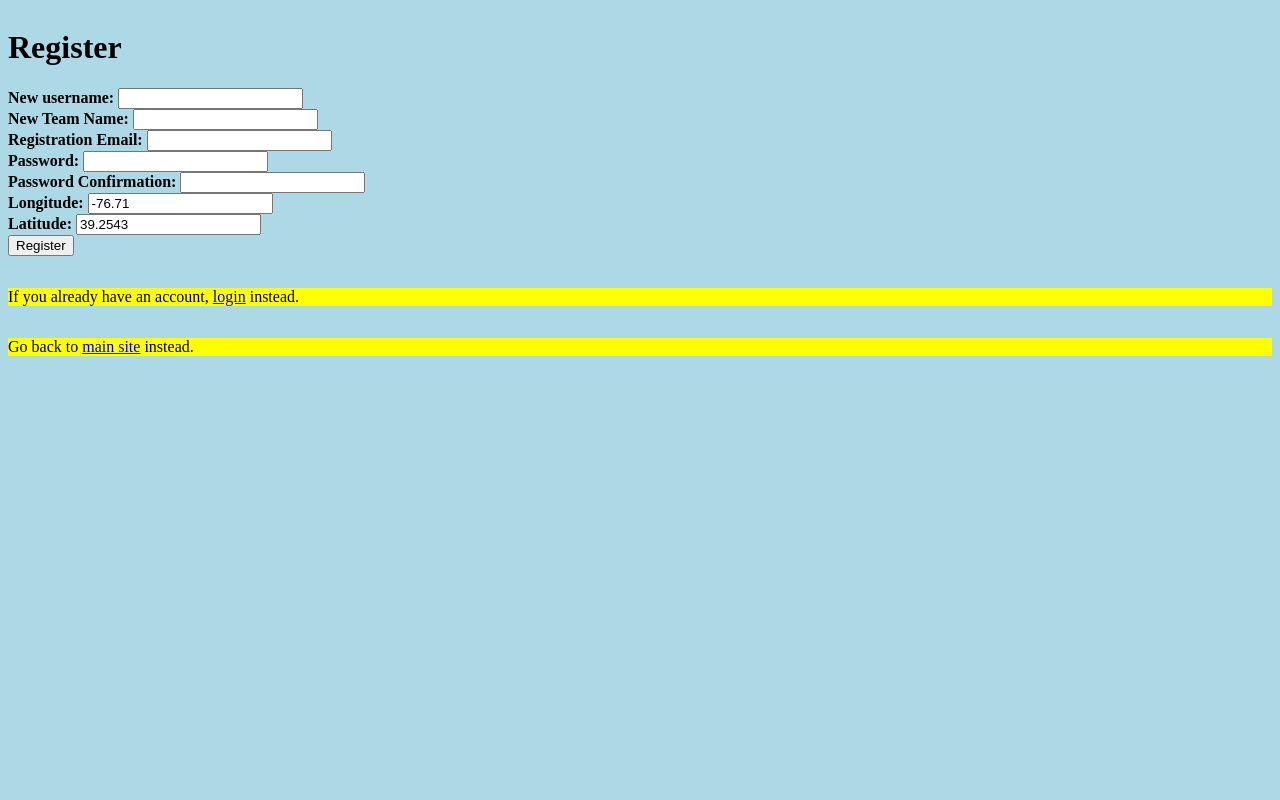
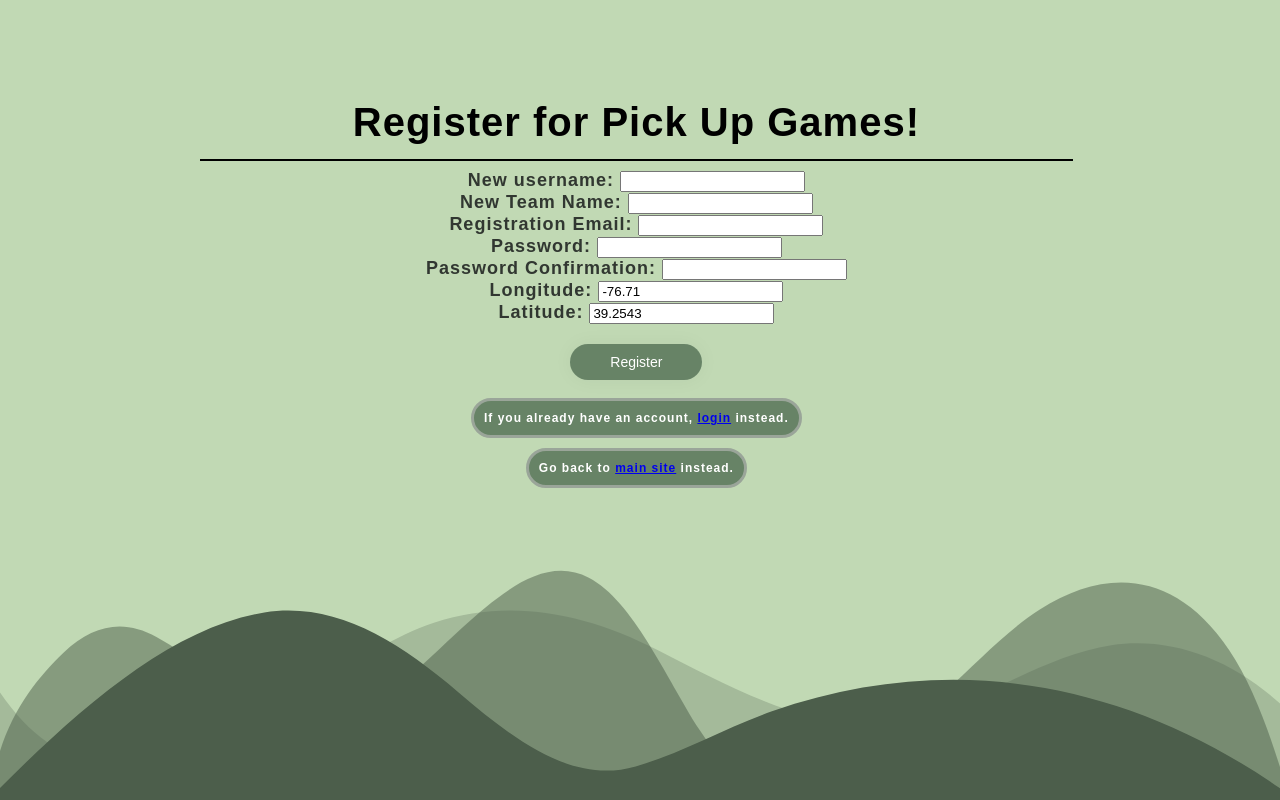
Before and after one commit to Watkins7/Django-Game-Scheduling-Website, a Django app: page /pick_up_app/register/ in a window 1280 px wide. Run offline with Django 4.2, Linux system fonts and the light colour scheme.

Commit message:
register css, login tests

```diff
--- a/pick_up_app/static/pick up app/style.css
+++ b/pick_up_app/static/pick up app/style.css
@@ -1,18 +1,70 @@
+h1{
+  color: black;
+  font-family: 'Ubuntu', sans-serif;
+  font-weight: bold;
+  font-size: 40px;
+  background-color: #c1d9b4;
+  border-width: 4px;
+  text-align:  center;
+  width: 600px;
+  margin: auto;
+  margin-bottom: 5px;
+}
+
 body {
-  background-color: lightblue;
+  background-color: #c1d9b4;
+  width: 76%;
+  font-weight: 700;
+  font-size: 18px;
+  letter-spacing: 1px;
+  padding: 60px 50px;
+  border: none;
+  border-radius: 20px;
+  box-sizing: border-box;
+  margin-bottom: 120px;
+  margin-left: 150px;
+  margin-right: 120px;
+  margin-top: 40px;
+  text-align: center;
+  font-family: 'Ubuntu', sans-serif;
 }
 
 div {
-  background-color: lightblue;
+  background-color: #c1d9b4;
 }
 
 p {
-  background-color: yellow;
+  background-color: #c1d9b4;
+  text-align: center;
+  margin: auto;
+  margin-bottom: 10px;
+  padding: 10px;
+  border-style: solid;
+  border-radius: 50px;
+  background-color: #678366;
+  color: white;
+  border-color: #9aa599;
+  font-size: 12px;
 }
 
+.btn-primary{
+  cursor: pointer;
+  border-radius: 5em;
+  color: #fff;
+  background: #678366;
+  border: 0;
+  margin-top: 20px;
+  padding-left: 40px;
+  padding-right: 40px;
+  padding-bottom: 10px;
+  padding-top: 10px;
+  font-family: 'Ubuntu', sans-serif;
+  font-size: 14px;
+  box-shadow: 0 0 20px 1px rgba(0, 0, 0, 0.04);
+}
 
 .header {
-  background-color: #F1F1F1;
+  background-color: #c1d9b4;
   text-align: center;
   padding: 20px;
 }
@@ -27,7 +79,7 @@ p {
 .topnav a {
   float: left;
   display: block;
-  color: #f2f2f2;
+  color: black;
   text-align: center;
   padding: 14px 16px;
   text-decoration: none;
@@ -35,9 +87,37 @@ p {
 
 /* Links - change color on hover */
 .topnav a:hover {
-  background-color: #ddd;
+  background-color: #c1d9b4;
   color: black;
+
 }
+
+.col-sm-6{
+  color: rgb(49, 55, 49);
+  border-width: 5px;
+}
+
+.top-waves {
+  position: absolute;
+  bottom: 0;
+  left: 0;
+  width: 100%;
+  overflow: hidden;
+  line-height: 0;
+  transform: rotate(180deg);
+}
+
+.top-waves svg {
+  position: relative;
+  display: block;
+  width: calc(100% + 1.3px);
+  height: 250px;
+}
+
+.top-waves .shape-fill {
+  fill: #4C5E4B;
+}
+
 
 .container {
                         display: flex;
--- a/pick_up_app/templates/pick_up_app/register.html
+++ b/pick_up_app/templates/pick_up_app/register.html
@@ -6,7 +6,8 @@
 <!--Register-->
 <div class="container py-5">
 
-    <h1>Register</h1>
+    <h1>Register for Pick Up Games!</h1>
+    <hr style="width:100%; height:2px; background-color: black; border:none;"/>
 
     <form method="POST">
 
@@ -51,7 +52,7 @@
         <!-- ######################################
             Button
         ########################################### -->
-		<button class="btn btn-primary" type="submit">Register</button>
+		<button class="btn-primary" type="submit">Register</button>
 
 
 	</form>
@@ -66,5 +67,13 @@
     ########################################### -->
     <p class="text-center">Go back to <a href="/pick_up_app">main site</a> instead.</p>
 
+    <div class="top-waves">
+        <svg data-name="Layer 1" xmlns="http://www.w3.org/2000/svg" viewBox="0 0 1200 120" preserveAspectRatio="none">
+            <path d="M0,0V46.29c47.79,22.2,103.59,32.17,158,28,70.36-5.37,136.33-33.31,206.8-37.5C438.64,32.43,512.34,53.67,583,72.05c69.27,18,138.3,24.88,209.4,13.08,36.15-6,69.85-17.84,104.45-29.34C989.49,25,1113-14.29,1200,52.47V0Z" opacity=".25" class="shape-fill"></path>
+            <path d="M0,0V15.81C13,36.92,27.64,56.86,47.69,72.05,99.41,111.27,165,111,224.58,91.58c31.15-10.15,60.09-26.07,89.67-39.8,40.92-19,84.73-46,130.83-49.67,36.26-2.85,70.9,9.42,98.6,31.56,31.77,25.39,62.32,62,103.63,73,40.44,10.79,81.35-6.69,119.13-24.28s75.16-39,116.92-43.05c59.73-5.85,113.28,22.88,168.9,38.84,30.2,8.66,59,6.17,87.09-7.5,22.43-10.89,48-26.93,60.65-49.24V0Z" opacity=".5" class="shape-fill"></path>
+            <path d="M0,0V5.63C149.93,59,314.09,71.32,475.83,42.57c43-7.64,84.23-20.12,127.61-26.46,59-8.63,112.48,12.24,165.56,35.4C827.93,77.22,886,95.24,951.2,90c86.53-7,172.46-45.71,248.8-84.81V0Z" class="shape-fill"></path>
+        </svg>
+        </div>
+
 </div>
 {% endblock %}
```
Also changed, not shown: pick_up_app/test_selenium.py (+51 -53 lines).
